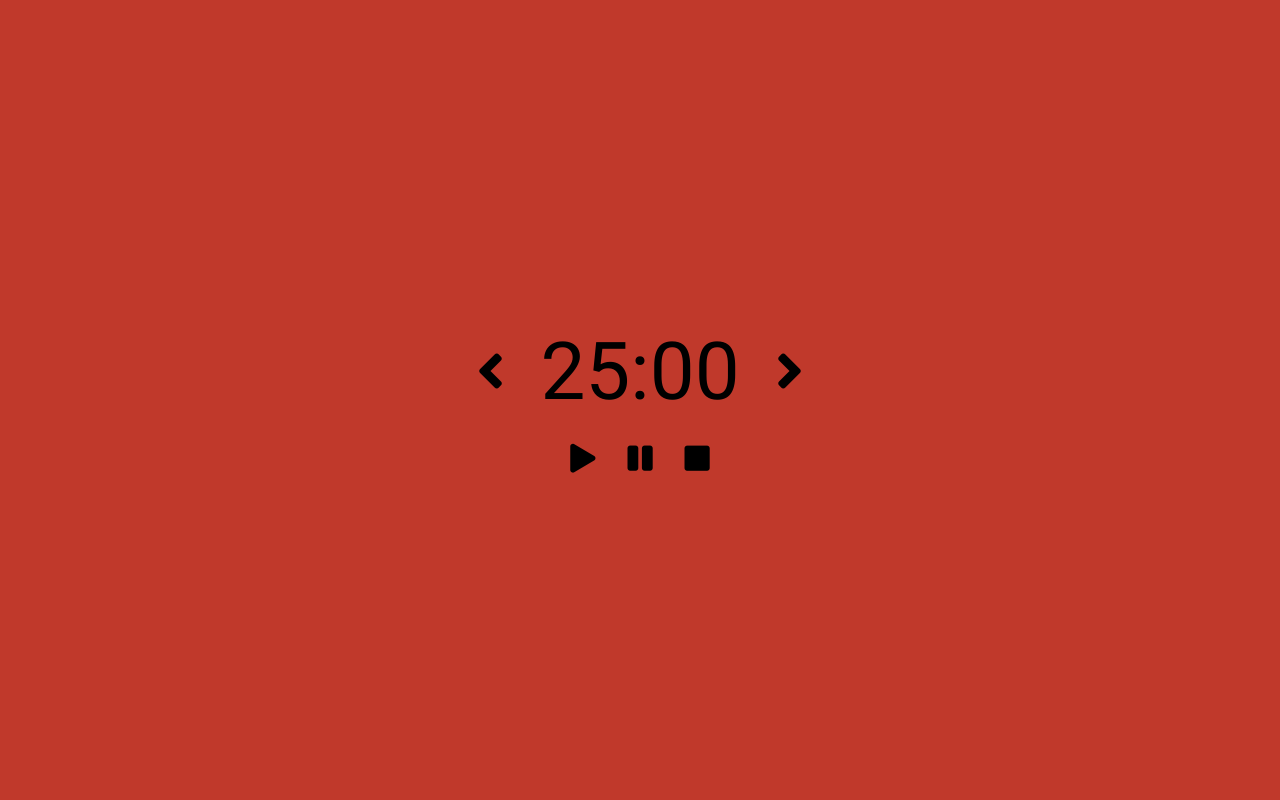
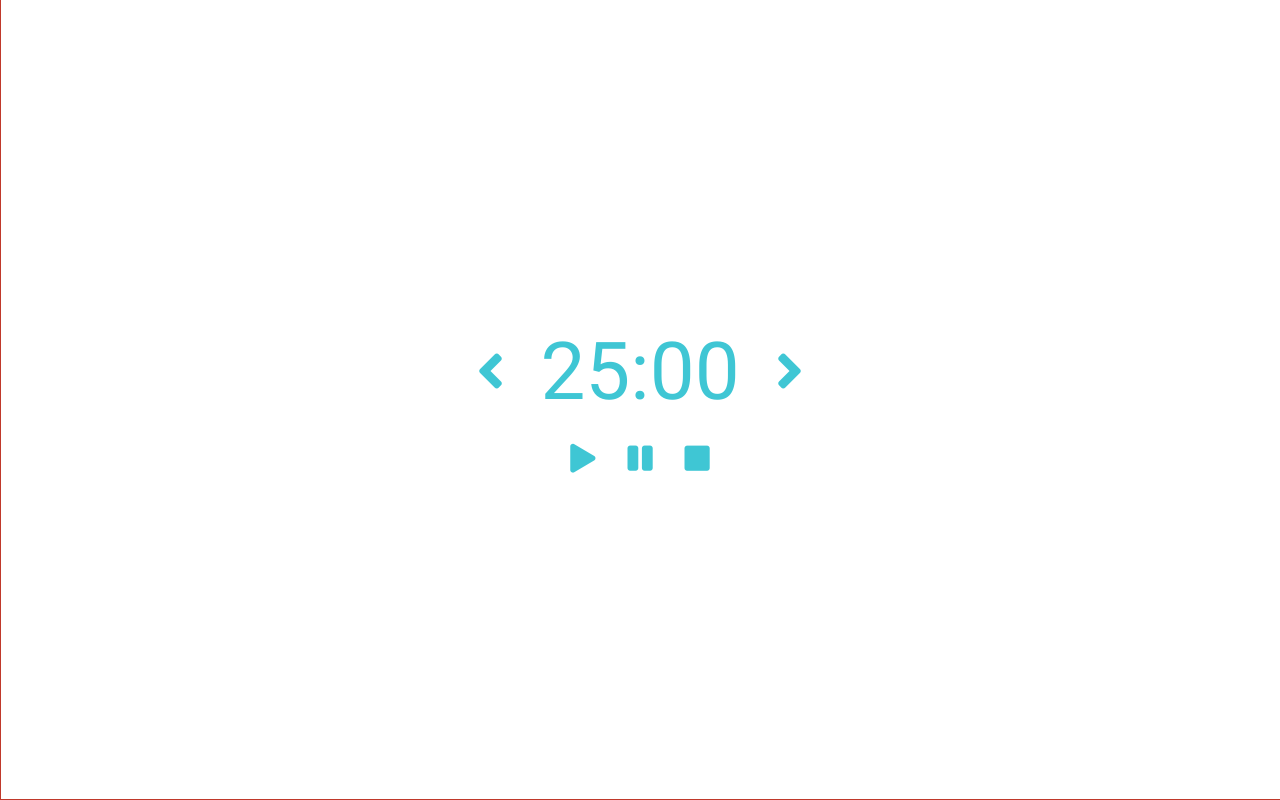
Before and after one commit to chrfreitas-zz/tomato-time, a Vue app: page / in a window 1280 px wide. Shown: the top 800 px of the page. Built offline with nearby package versions, Linux system fonts and the light colour scheme.

Commit message:
Create a hack for webkit issues and show up the numbers

```diff
--- a/src/App.vue
+++ b/src/App.vue
@@ -52,4 +52,13 @@ body {
   background-color: #2980b9;
   border:1px solid #2980b9;
 }
+
+/* Hack for webkit issues. Find a new solution*/
+@media screen and (-webkit-min-device-pixel-ratio:0) {
+  .container.short .water,
+  .container.work .water,
+  .container.long .water{
+    background-color: #fff;
+  }
+}
 </style>
```
